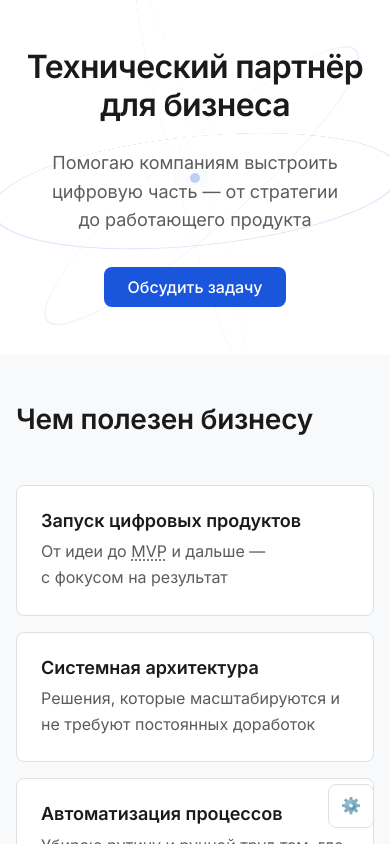
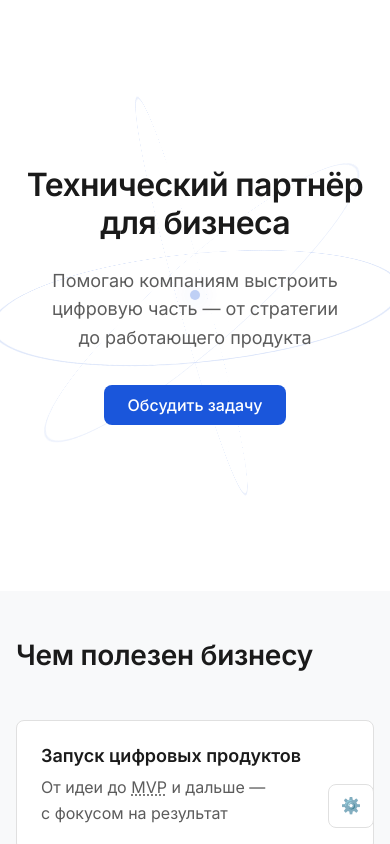
Before and after one commit to aderevyankin/aderevyankin-ru, a Next.js app: page / in a window 390 px wide. Shown: the top 844 px of the page. Built offline with nearby package versions, Linux system fonts and the light colour scheme.

Commit message:
fix : hero mobile height

```diff
--- a/src/components/Hero/Hero.module.css
+++ b/src/components/Hero/Hero.module.css
@@ -127,7 +127,7 @@
 
 @media (max-width: 768px) {
   .hero {
-    min-height: auto;
+    min-height: 70dvh;
     padding-block: var(--spacing-12);
   }
 
```
